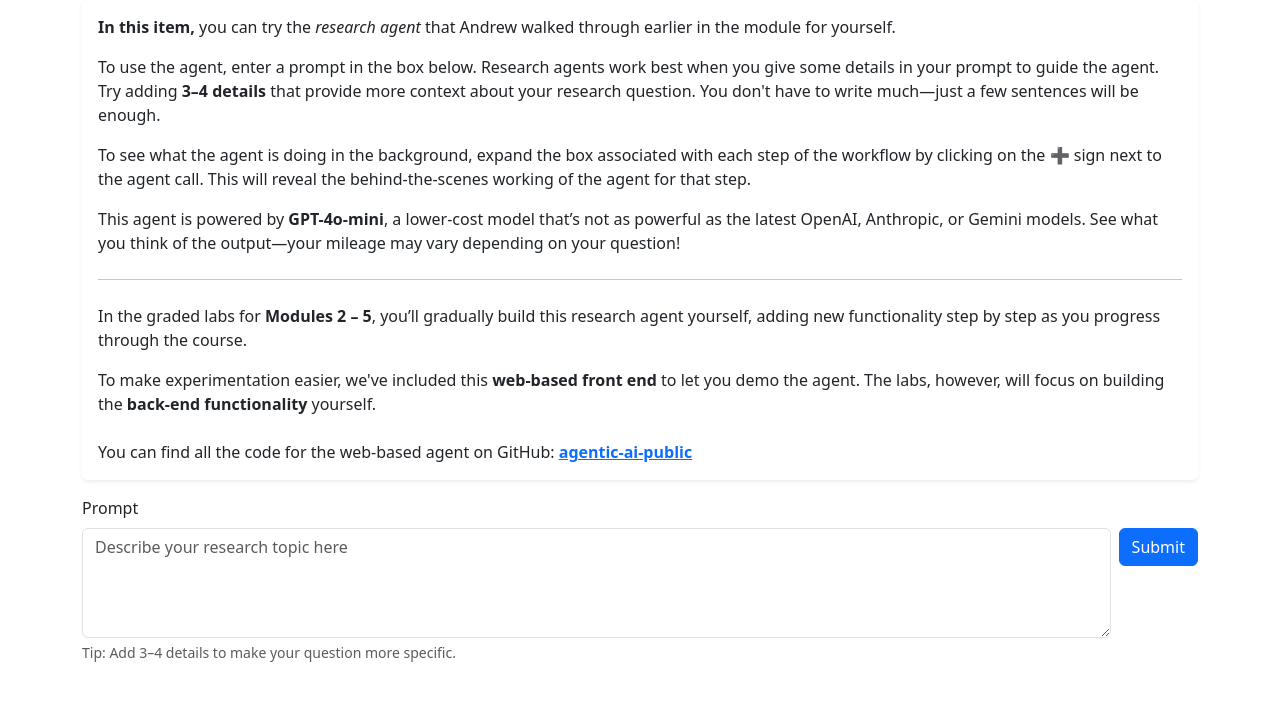
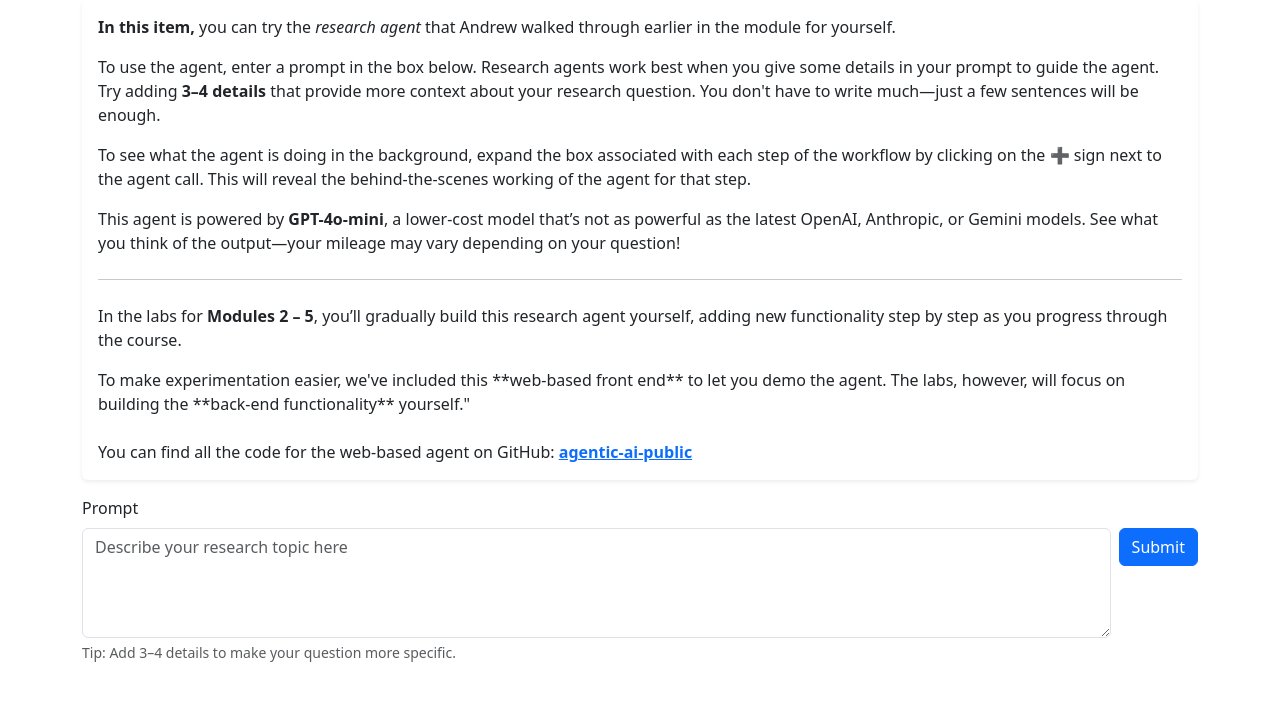
Before and after one commit to senghok510/agentic-ai-public, a FastAPI app: page / in a window 1280 px wide. Shown: the part 87-800 px from the top of the page. Run offline with FastAPI, Linux system fonts and the light colour scheme; some libraries are stand-ins or nearby versions.

Commit message:
Revert "adding Lesly block + Tommy suggestion"
This reverts commit 74c183516189eb7ba5e42cb7eaa5038057eb1994.
Reverting because of outstanding PR from Ryan Chen.

```diff
--- a/templates/index.html
+++ b/templates/index.html
@@ -22,7 +22,6 @@
 <div class="container">
   <h2 class="mb-4">🧠 Reflective Research Agent — Planning and Tool Use</h2>
 
-<!-- Intro Card -->
 <!-- Intro Card -->
 <div class="card mb-3 shadow-sm border-0">
   <div class="card-body">
@@ -50,13 +49,12 @@
     <hr class="my-4">
 
     <p class="mb-3">
-      In the graded labs for <strong>Modules 2 – 5</strong>, you’ll gradually build this research agent yourself,
+      In the labs for <strong>Modules 2 – 5</strong>, you’ll gradually build this research agent yourself,
       adding new functionality step by step as you progress through the course.
     </p>
 
     <p class="mb-0">
-      To make experimentation easier, we've included this <strong>web-based front end</strong> to let you demo the agent.
-      The labs, however, will focus on building the <strong>back-end functionality</strong> yourself.
+      To make experimentation easier, we've included this **web-based front end** to let you demo the agent. The labs, however, will focus on building the **back-end functionality** yourself."
       <br><br>
       You can find all the code for the web-based agent on GitHub:
       <a href="https://github.com/https-deeplearning-ai/agentic-ai-public" target="_blank" class="link-primary fw-semibold">
@@ -65,7 +63,6 @@
     </p>
   </div>
 </div>
-
 
 
   <!-- Prompt area con textarea de 4 líneas -->
```
